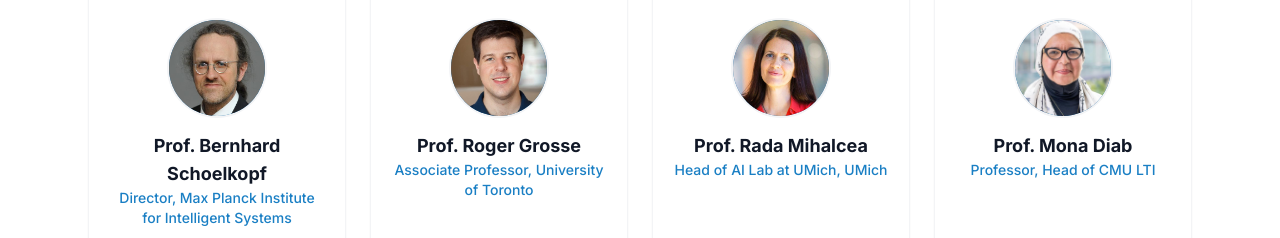
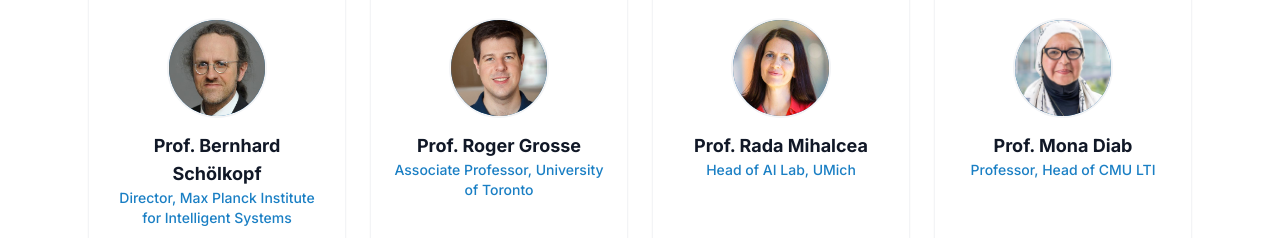
Before and after one commit to EuroSafeAI/eurosafeai.github.io, a Next.js app: page /team in a window 1280 px wide. Shown: the part 1820-2058 px from the top of the page. Built offline with nearby package versions, Linux system fonts and the light colour scheme.

Commit message:
add umlaut

```diff
--- a/app/team/page.tsx
+++ b/app/team/page.tsx
@@ -64,10 +64,10 @@ export default function Team() {
   ]
 
   const advisors: TeamMember[] = [
-    { name: 'Prof. Bernhard Schoelkopf', role: 'Director, Max Planck Institute for Intelligent Systems', image: '/images/team/bernhard-scholkopf.png' },
+    { name: 'Prof. Bernhard Schölkopf', role: 'Director, Max Planck Institute for Intelligent Systems', image: '/images/team/bernhard-scholkopf.png' },
     // { name: 'Prof. Mrinmaya Sachan', role: 'Assistant Professor, ETH Zürich', image: '/images/team/mrimaya-sachan.png' },
     { name: 'Prof. Roger Grosse', role: 'Associate Professor, University of Toronto', image: '/images/team/roger-grosse.png' },
-    { name: 'Prof. Rada Mihalcea', role: 'Head of AI Lab at UMich, UMich', image: '/images/team/rada-mihalcea.png' },
+    { name: 'Prof. Rada Mihalcea', role: 'Head of AI Lab, UMich', image: '/images/team/rada-mihalcea.png' },
     { name: 'Prof. Mona Diab', role: 'Professor, Head of CMU LTI', image: '/images/team/mona-diab.png' },
   ]
 
```
